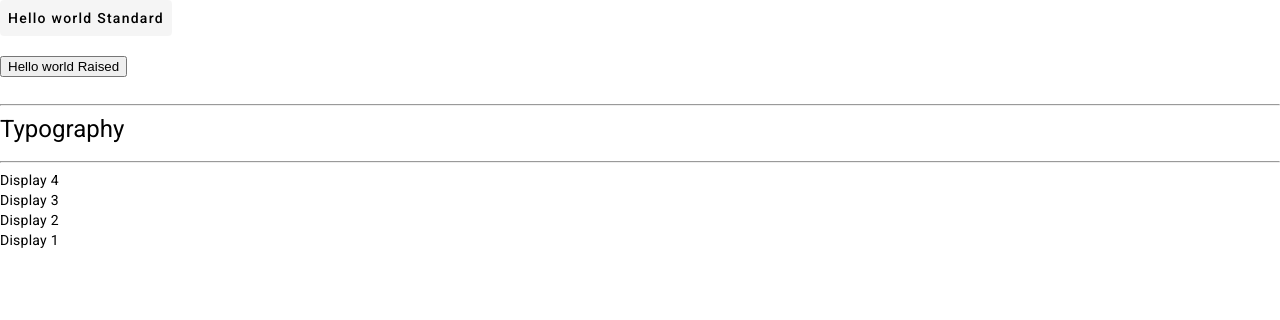
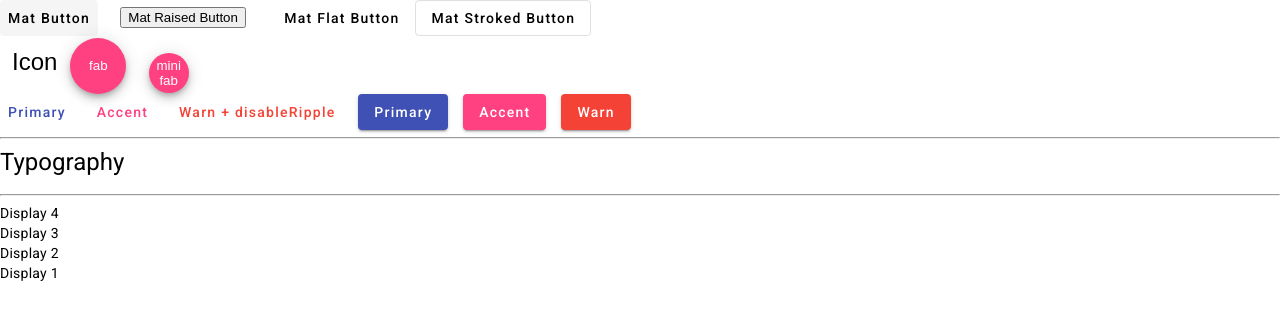
Before and after one commit to DevCaioSouza/Angular-Material-Tutorial, an Angular app: page / in a window 1280 px wide. Shown: the top 320 px of the page. Built offline with nearby package versions, Linux system fonts and the light colour scheme.

Commit message:
more button variants

```diff
--- a/src/app/app.component.html
+++ b/src/app/app.component.html
@@ -1,6 +1,22 @@
-<button mat-button>Hello world Standard</button><br /><br />
-<button mat-Raised-button>Hello world Raised</button><br />
-<br />
+<div>
+  <button mat-button>Mat Button</button>&nbsp;&nbsp;&nbsp;&nbsp;&nbsp;
+  <button mat-Raised-button>Mat Raised Button</button>&nbsp;&nbsp;&nbsp;&nbsp;&nbsp;
+  <button mat-flat-button>Mat Flat Button</button>
+  <button mat-stroked-button>Mat Stroked Button</button>&nbsp;&nbsp;&nbsp;&nbsp;&nbsp;
+</div>
+<div>
+  <button mat-icon-button>Icon</button>&nbsp;&nbsp;&nbsp;&nbsp;&nbsp;
+  <button mat-fab>fab</button>&nbsp;&nbsp;&nbsp;&nbsp;&nbsp;
+  <button mat-mini-fab>mini fab</button>
+</div>
+<div>
+  <button color="primary" mat-button>Primary</button>&nbsp;&nbsp;&nbsp;
+  <button color="accent" mat-button>Accent</button>&nbsp;&nbsp;&nbsp;
+  <button color="warn" disableRipple mat-button>Warn + disableRipple</button>&nbsp;&nbsp;&nbsp;
+  <button color="primary" mat-raised-button>Primary</button>&nbsp;&nbsp;&nbsp;
+  <button color="accent" mat-raised-button>Accent</button>&nbsp;&nbsp;&nbsp;
+  <button color="warn" mat-raised-button>Warn</button>&nbsp;&nbsp;&nbsp;
+</div>
 <!-- class n°4 - Typography -->
 <hr>
 <h1>Typography</h1>
```
